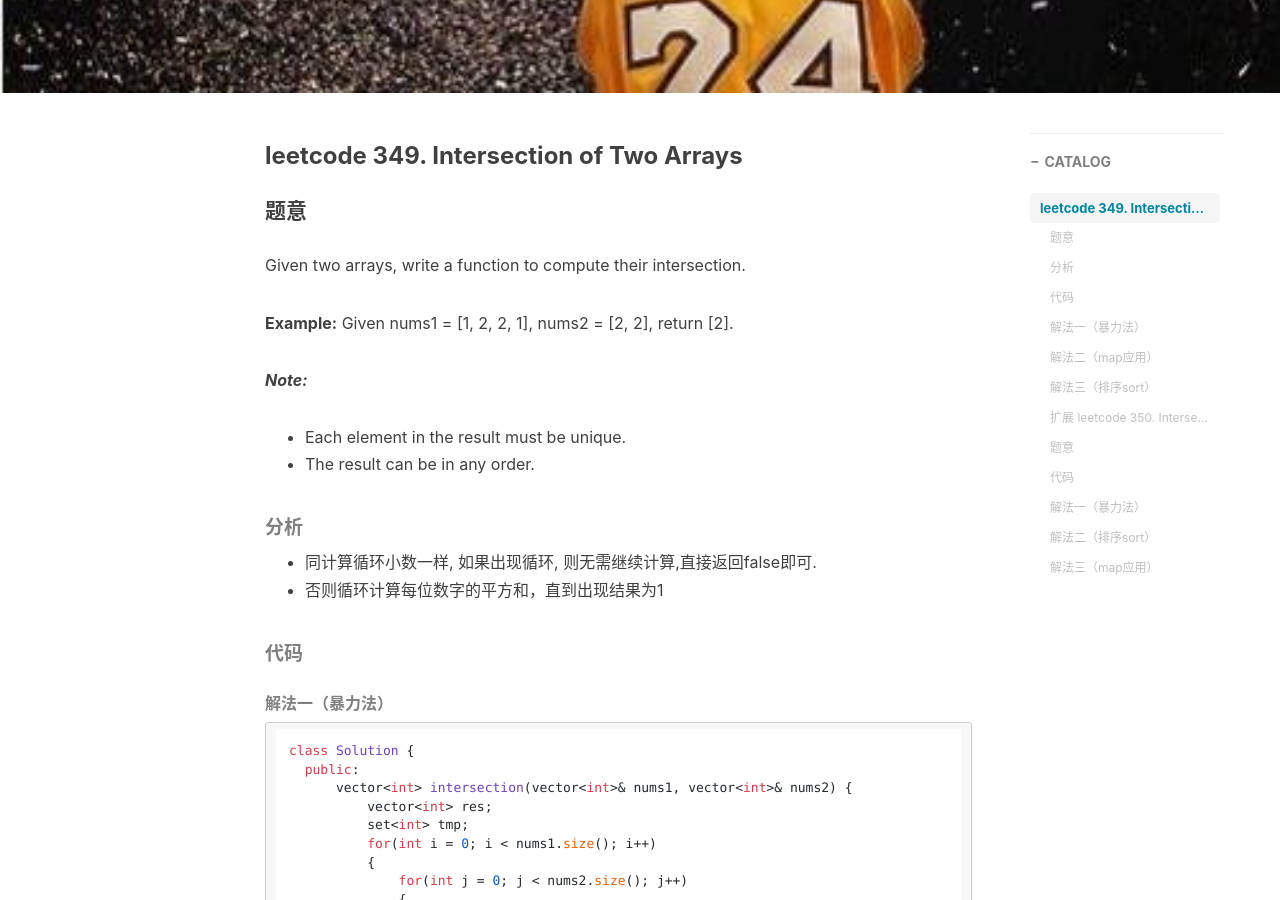
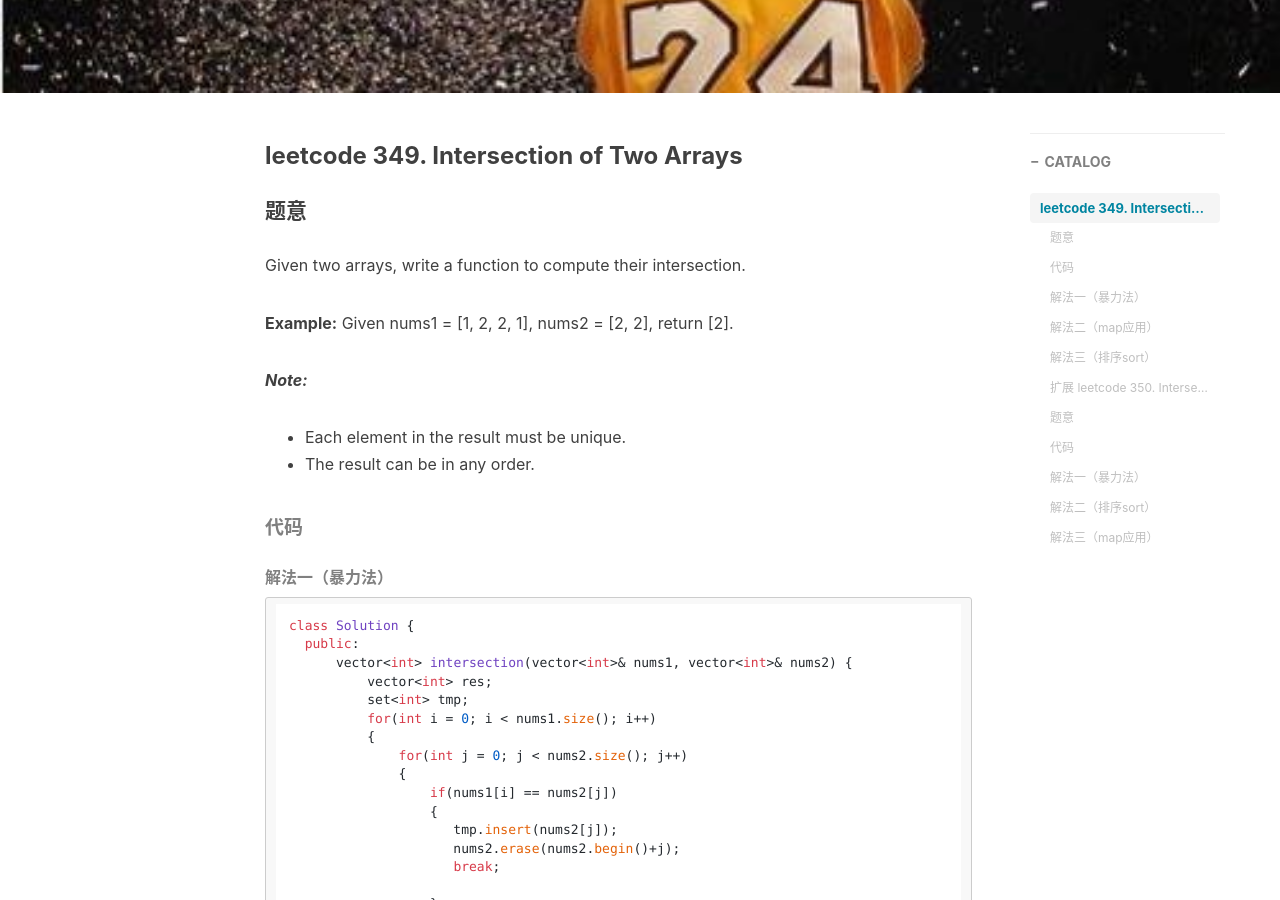
Before and after one commit to johnnwyw/johnnwyw.github.io, a Jekyll site: the page built from _posts/2016-05-25-leetcode 349. Intersection of Two Arrays.markdown, in a window 1280 px wide and 900 px high, scrolled down 424 px. Built offline with Jekyll 4.4.1, drawn with Linux system fonts in a browser that asks for light colours; nearby versions of some CDN libraries; comment, search, counter and statistics services are not loaded.

Commit message:
leetcode 349. Intersection of Two Arrays

````diff
--- a/_posts/2016-05-25-leetcode 349. Intersection of Two Arrays.markdown
+++ b/_posts/2016-05-25-leetcode 349. Intersection of Two Arrays.markdown
@@ -29,10 +29,6 @@ Given nums1 = [1, 2, 2, 1], nums2 = [2, 2], return [2].
 * Each element in the result must be unique.
 * The result can be in any order.
 
-##### 分析
-
-* 同计算循环小数一样, 如果出现循环, 则无需继续计算,直接返回false即可.
-* 否则循环计算每位数字的平方和，直到出现结果为1
 
 ##### 代码
 
@@ -100,7 +96,6 @@ public:
 };
 
 ```
-
 ###### 解法三（排序sort）
 
 ```
````
